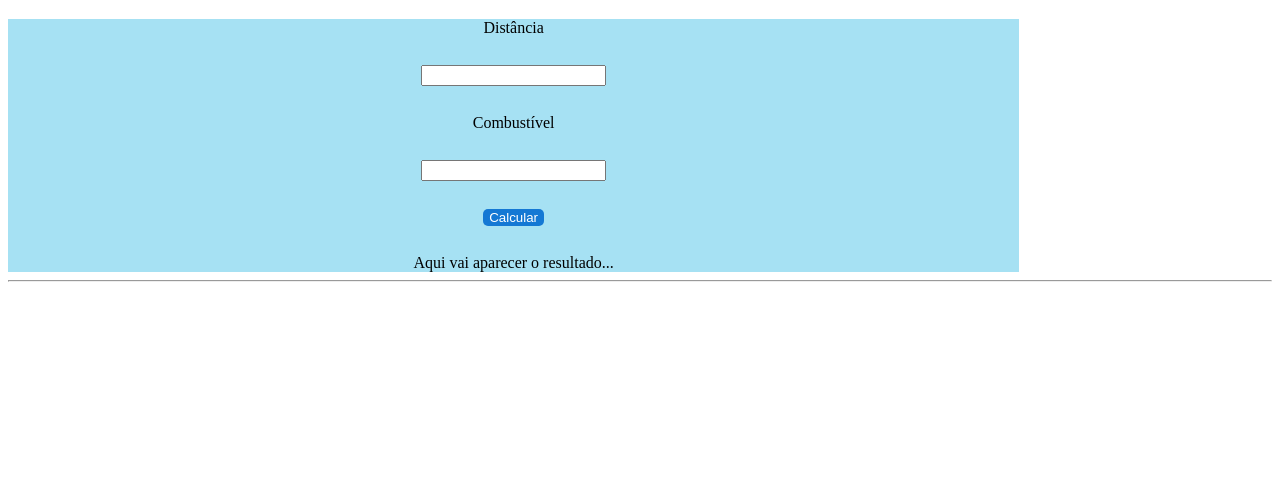
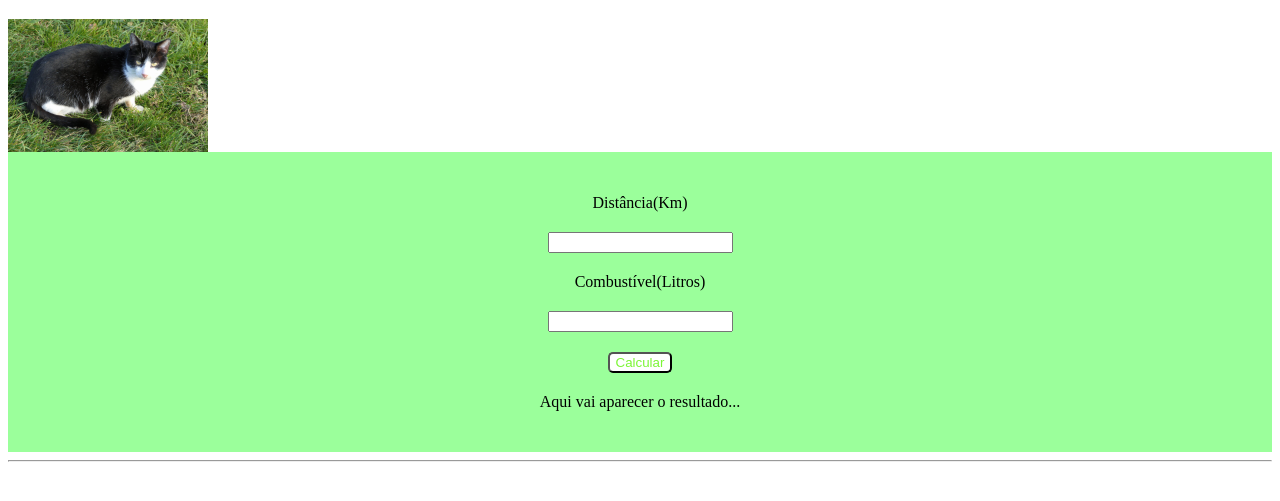
Before and after one commit to Manuhsm/SENAIprimeirafase, a plain HTML site: page Dom-manipulação/dom-revisão/index.html in a window 1280 px wide. Shown: the part 61-562 px from the top of the page. Drawn offline with Linux system fonts and the light colour scheme.

Commit message:
dom revisão- index.html, script.js, style.css

```diff
--- a/Dom-manipulação/dom-revisão/index.html
+++ b/Dom-manipulação/dom-revisão/index.html
@@ -8,18 +8,28 @@
     </head>
     <body>
         <h1>Revisão de DOM</h1>
+        <img src="Gato-vira-lata.jpg" alt="">
 
     <div id="formLogin">
-         <label>Distância</label>     <br>
-    <input type="text">          <br>
-    <label>Combustível</label>   <br>
-    <input type="text">
+         <label>Distância(Km)</label>     <br>
+    <input id="inputDistancia" type="text">          <br>
+    <label>Combustível(Litros)</label>   <br>
+    <input id="inputCombustivel" type="text">
                                  <br>
     <button onclick="totalDeCombustivel()">Calcular</button>    <br>
     <div id="resultadoConsumo">Aqui vai aparecer o resultado...</div>
 
     </div>
 
+
+
+    <!-- <div id="container">
+        <label>Nome do teste</label>
+        <input id="input Nome" type="texte">
+
+        <button onclick="executarTeste()">teste</button>
+
+    </div> -->
     <hr>
 
 
--- a/Dom-manipulação/dom-revisão/script.js
+++ b/Dom-manipulação/dom-revisão/script.js
@@ -8,11 +8,23 @@
 //     document.getElementById("resultado").innerHTML = "Usuario cadastrado com sucesso: " + usuario
 // }
 
-let x=500
-let y=35.0
-let media
+// let x=500
+// let y=35.0
+// let media
+// function totalDeCombustivel(){
+//     media= x/y
+//      document.getElementById
+
+// }
+
 function totalDeCombustivel(){
-    media= x/y
-     document.getElementById
+    let distancia = Number(document.getElementById('inputDistancia').value)
+    let combustivel = Number(document.getElementById('inputCombustivel').value)
+
+    let consumo = distancia / combustivel
+    console.log(consumo);
+
+    // document.getElementById('resultadoConsumo').innerHTML = "O consumo de " + consumo + "km/L"
+    document.getElementById('resultadoConsumo').innerHTML = `O consumo foi de ${consumo} Km/l`
 
 }
--- a/Dom-manipulação/dom-revisão/style.css
+++ b/Dom-manipulação/dom-revisão/style.css
@@ -3,9 +3,10 @@
 } */
 
 button{
-    background-color: rgb(20, 120, 212);
-    color: rgb(255, 255, 255);
-    border: none;
+    background-color: rgb(255, 255, 255);
+    /* width: 100%; */
+    color: rgb(124, 245, 54);
+    /* border: none; */
     border-radius: 5px;
 }
 
@@ -14,12 +15,32 @@ button{
 } */
 
 #formLogin{
-    background-color: rgb(166, 225, 243);
-    width: 80%;
-
+    background-color: rgb(155, 255, 155);
+    width: 100%;
+    height: 300px;
     display: flex;
     flex-direction: column;
+    align-items:center;
+    justify-content: center;
+    gap: 1px;
+}
+
+img{
+    width: 200px;
+    display: flex;
+    flex-direction: column;
+    align-items:center;
+    justify-content: center;
+}
+
+
+
+/* #container{
+    display: flex;
+    flex-direction: column;
+    justify-content: center;
     align-items: center;
-    justify-content: center;
-    gap: 5px;
-}
+
+    background-color: blue;
+    height: 200px;
+} */
```
Also changed, not shown: Dom-manipulação/dom-revisão/Gato-vira-lata.jpg (added). Lines whose indentation alone changed are shown as unchanged.
